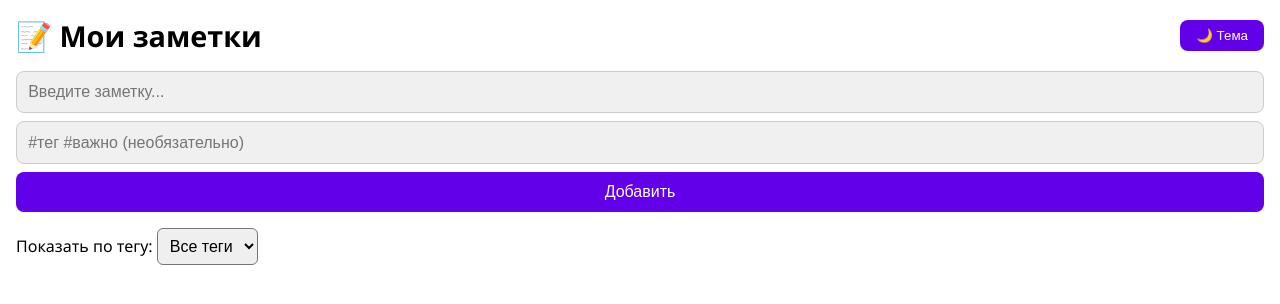
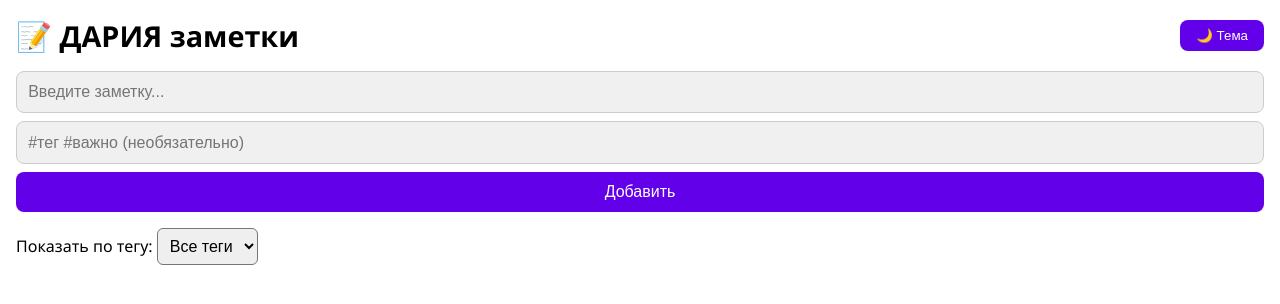
Before and after one commit to sake0nion/DARYA-BOSS, a plain HTML site: page index.html in a window 1280 px wide. Drawn offline with Linux system fonts and the light colour scheme.

Commit message:
Update index.html

```diff
--- a/index.html
+++ b/index.html
@@ -3,13 +3,13 @@
 <head>
     <meta charset="UTF-8">
     <meta name="viewport" content="width=device-width, initial-scale=1.0">
-    <title>Мои заметки</title>
+    <title>ДАРИЯ заметки</title>
     <link rel="stylesheet" href="style.css">
 </head>
 <body>
 
     <header>
-        <h1>📝 Мои заметки</h1>
+        <h1>📝 ДАРИЯ заметки</h1>
         <button id="toggle-theme">🌙 Тема</button>
     </header>
 
```
